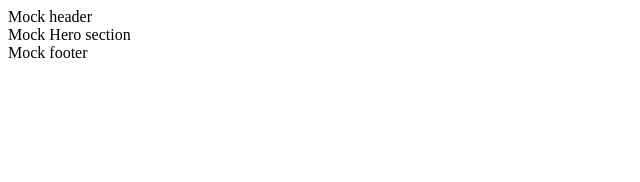
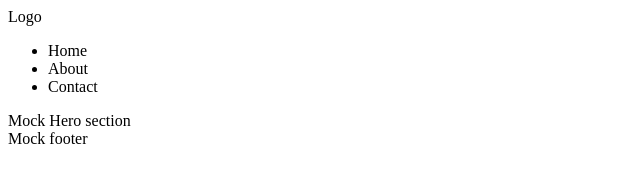
Before and after one commit to Mixael404/diploma-test-project, a plain HTML site: page index.html in a window 1280 px wide. Shown: the whole page, without its empty margins (0-640 px from the left). Drawn offline with Linux system fonts and the light colour scheme.

Commit message:
Add mock nav to header and logo

```diff
--- a/index.html
+++ b/index.html
@@ -7,7 +7,13 @@
 </head>
 <body>
     <header>
-        Mock header
+        Logo
+        <nav>
+            <ul>
+                <li>Home</li>
+                <li>About</li>
+                <li>Contact</li>
+            </ul>
     </header>
     <section>
         Mock Hero section
```
